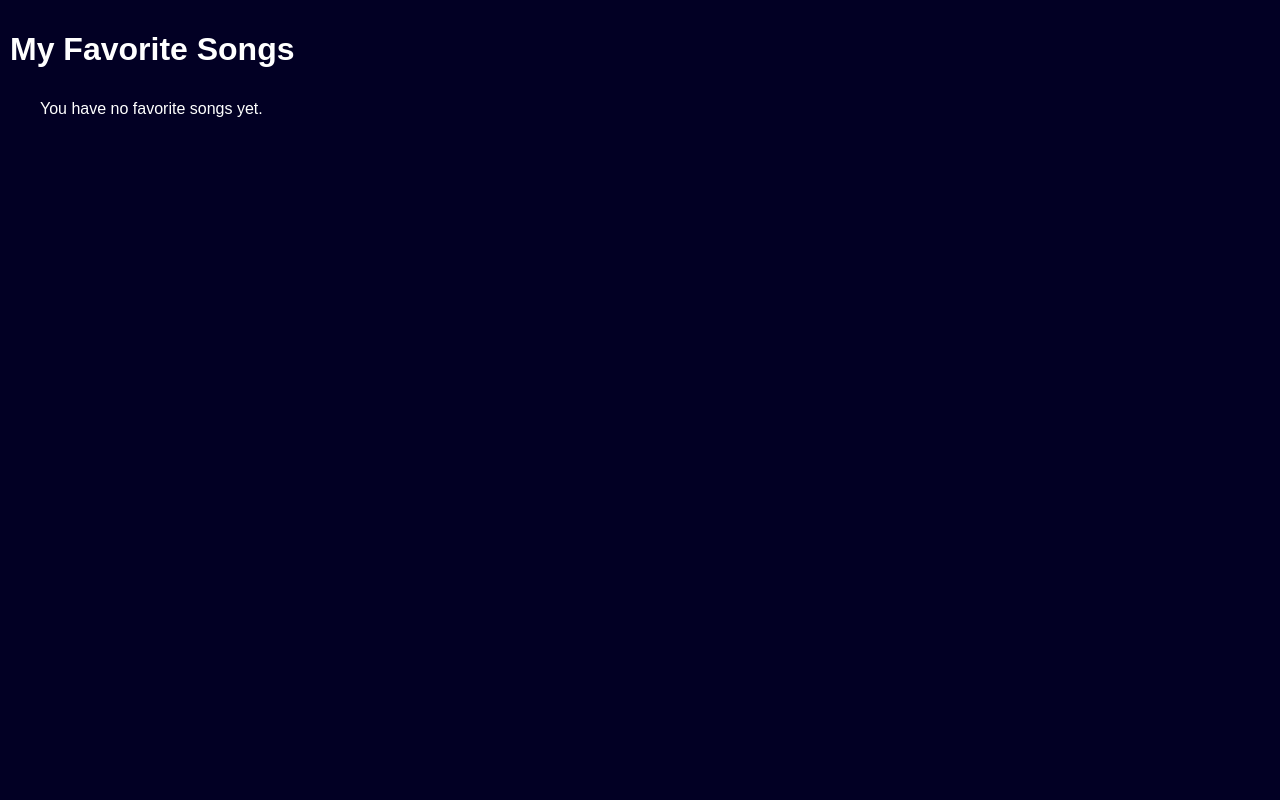
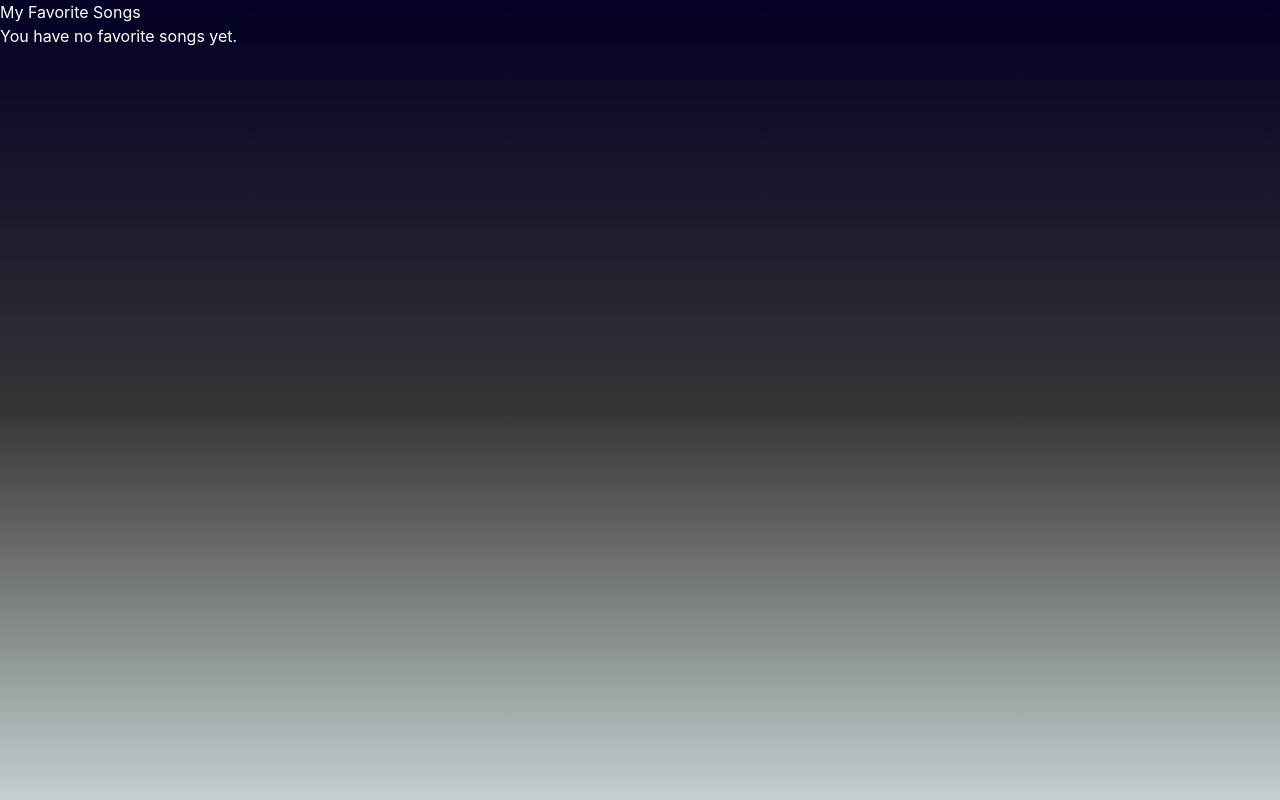
Before and after one commit to adamywfong/singalong, a plain HTML site: page favorites.html in a window 1280 px wide. Drawn offline with nearby package versions, Linux system fonts and the light colour scheme.

Commit message:
css changes

```diff
--- a/assets/css/favorites.css
+++ /dev/null
@@ -1,15 +0,0 @@
-#faveTitle {
-    color: white;
-}
-
-#pageTitle {
-    padding: 10px;
-}
-
-body {
-    background:rgb(2,0,36);
-    margin: 0;
-    padding: 0;
-    font-family: Arial, sans-serif;
-    color: white;
-}
--- a/assets/css/style.css
+++ b/assets/css/style.css
@@ -7,7 +7,11 @@ html {
   background: linear-gradient(180deg, rgba(2,0,36,1) 0%, rgba(51,52,54,1) 51%, rgba(197,207,209,1) 100%);
   filter: progid:DXImageTransform.Microsoft.gradient(startColorstr="#020024",endColorstr="#c5cfd1",GradientType=1);
   max-width: 100%;
+  height: 100%;
+}
 
+body {
+  color: white;
 }
 
 .title {
--- a/favorites.html
+++ b/favorites.html
@@ -2,9 +2,10 @@
 <html lang="en">
 <head>
     <meta charset="UTF-8" />
+    <meta http-equiv="X-UA-Compatible" content="IE=edge" />
     <meta name="viewport" content="width=device-width, initial-scale=1.0" />
-    <link rel="stylesheet" href="./assets/css/favorites.css">
-    <title id="FaveTitle">Favorite Songs</title>
+    <link rel="stylesheet" href="https://cdn.jsdelivr.net/npm/bulma@0.9.4/css/bulma.min.css">
+    <link rel="stylesheet" href="./assets/css/style.css">
 </head>
 <body>
     <h1 id="pageTitle">My Favorite Songs</h1>
```
